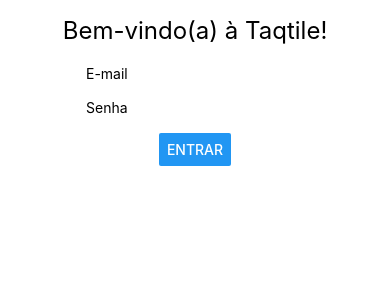
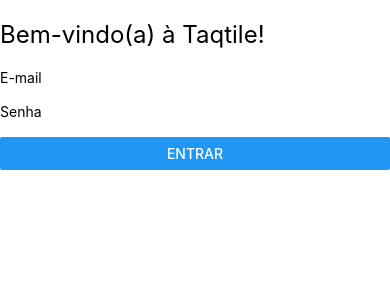
Before and after one commit to indigotech/onboard-gustavo-oliveira, a React Native app: screen /Login in a window 390 px wide. Shown: the top 300 px of the page. Built offline with nearby package versions, Linux system fonts and the light colour scheme.

Commit message:
PR resolve

```diff
--- a/src/pages/login-page.tsx
+++ b/src/pages/login-page.tsx
@@ -5,7 +5,7 @@
 
 export const LoginPage: React.FC = () => {
   return (
-    <View style={styles.container}>
+    <View>
       <Text style={styles.title}>Bem-vindo(a) à Taqtile!</Text>
       <MainInput title="E-mail" />
       <MainInput title="Senha" />
@@ -15,14 +15,8 @@
 };
 
 const styles = StyleSheet.create({
-  container: {
-    flex: 1,
-    justifyContent: 'center',
-    alignItems: 'center',
-    padding: 16,
-  },
   title: {
     fontSize: 24,
-    marginBottom: 20,
+    marginVertical: 20,
   },
 });
```
